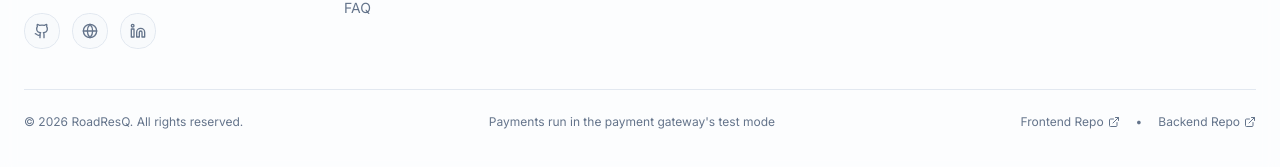
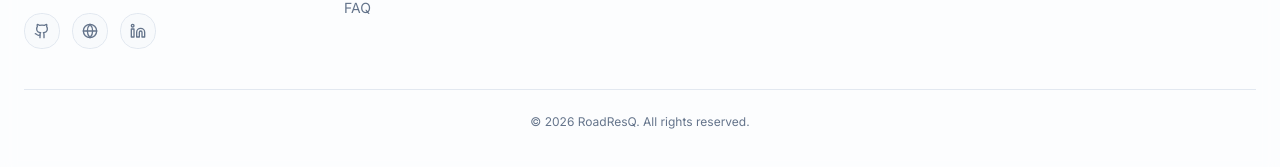
Before and after one commit to tasifhossan/RoadResQ, a Next.js app: page /login in a window 1280 px wide. Shown: the part 967-1134 px from the top of the page. Built offline with nearby package versions, Linux system fonts and the light colour scheme; no server answers.

Commit message:
fix: simplify footer to show only copyright notice

```diff
--- a/src/components/layout/public-footer.tsx
+++ b/src/components/layout/public-footer.tsx
@@ -1,6 +1,6 @@
 import Link from "next/link";
 import { siteConfig } from "@/lib/site-config";
-import { Globe, Mail, ExternalLink } from "lucide-react";
+import { Globe, Mail } from "lucide-react";
 
 function GithubIcon(props: React.SVGProps<SVGSVGElement>) {
   return (
@@ -183,32 +183,8 @@ export function PublicFooter() {
         </div>
 
         {/* Bottom Bar */}
-        <div className="border-t border-border mt-10 pt-6 flex flex-col sm:flex-row items-center justify-between gap-4 text-xs text-muted-foreground">
+        <div className="border-t border-border mt-10 pt-6 flex items-center justify-center text-xs text-muted-foreground">
           <p>© {currentYear} RoadResQ. All rights reserved.</p>
-          <p className="text-center sm:text-left">
-            Payments run in the payment gateway&apos;s test mode
-          </p>
-          <div className="flex items-center gap-4">
-            <a
-              href={siteConfig.links.frontendRepo}
-              target="_blank"
-              rel="noopener noreferrer"
-              className="inline-flex items-center gap-1 hover:text-foreground transition-colors"
-            >
-              <span>Frontend Repo</span>
-              <ExternalLink className="h-3 w-3" />
-            </a>
-            <span aria-hidden="true">•</span>
-            <a
-              href={siteConfig.links.backendRepo}
-              target="_blank"
-              rel="noopener noreferrer"
-              className="inline-flex items-center gap-1 hover:text-foreground transition-colors"
-            >
-              <span>Backend Repo</span>
-              <ExternalLink className="h-3 w-3" />
-            </a>
-          </div>
         </div>
       </div>
     </footer>
```
